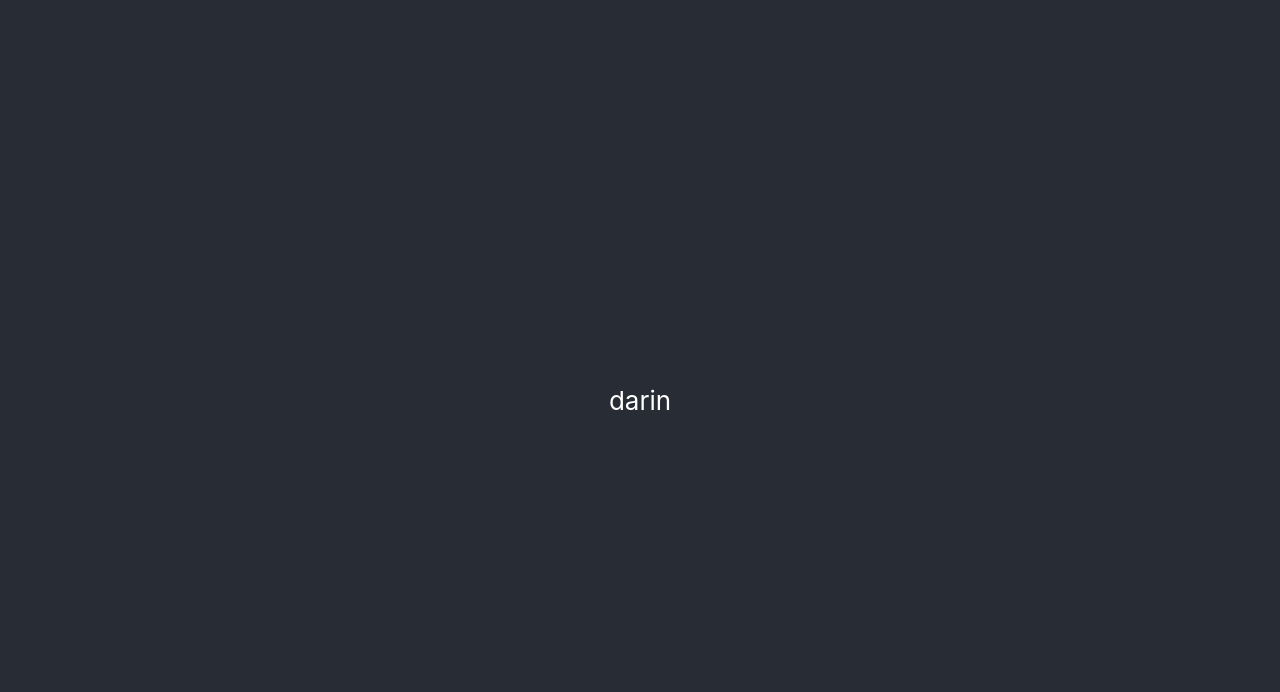
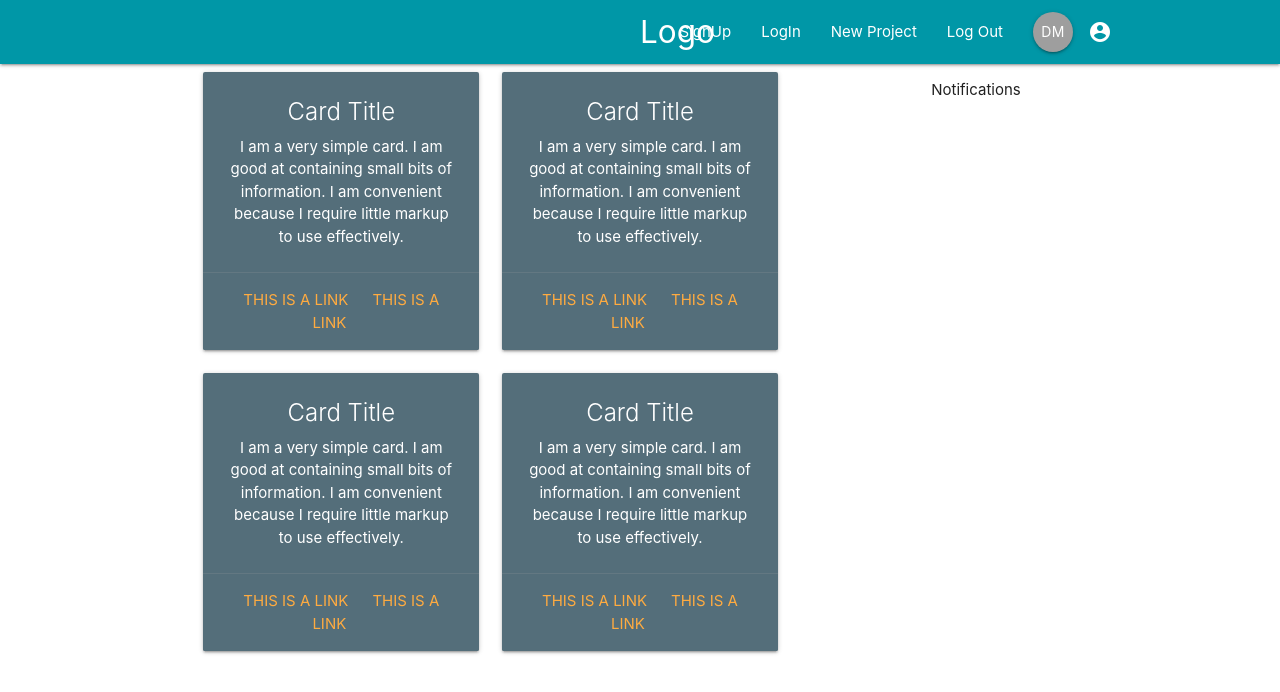
Before and after one commit to darinmarinov/React-Softuni, a React (Create React App) app: page / in a window 1280 px wide. Shown: the top 692 px of the page. Built offline with nearby package versions, Linux system fonts and the light colour scheme.

Commit message:
Adding Functional Components

```diff
--- a/src/App.js
+++ b/src/App.js
@@ -1,13 +1,18 @@
 import React from 'react';
-import { BrowserRouter } from 'react-router-dom'
+import { BrowserRouter, Switch, Route } from 'react-router-dom'
 import './App.css';
+import Nabvar from '../src/components/layout/Navbar'
+import Dashboard from '../src/components/dashboard/Dashboard'
 
 function App() {
   return (
     <BrowserRouter>
       <div className="App">
-        <header className="App-header">
-            <p>darin</p>
+        <header>
+            <Nabvar></Nabvar>
+            <Switch>
+              <Route path='/' component={Dashboard}/>
+            </Switch>
         </header>
       </div>
     </BrowserRouter>
--- a/src/components/dashboard/Dashboard.js
+++ b/src/components/dashboard/Dashboard.js
@@ -0,0 +1,24 @@
+import React from 'react'
+import Notifications from './Notifications'
+import ProjectLists from '../projects/ProjectList'
+
+export class Dashboard extends React.Component{
+
+
+    render(){
+        return(
+            <div className='dashboard container'>
+                <divc className='row'>
+                    <div className='col s12 m8'>
+                      <ProjectLists></ProjectLists>
+                    </div>
+                    <div className='col s12 m3 offset-m1'>
+                        <Notifications></Notifications>
+                    </div>
+                </divc>
+            </div>
+        )
+    }
+}
+
+export default Dashboard
--- a/src/components/dashboard/Notifications.js
+++ b/src/components/dashboard/Notifications.js
@@ -0,0 +1,11 @@
+import React from 'react'
+
+const Notifications = () => {
+    return(
+        <div>
+            <p>Notifications</p>
+        </div>
+    )
+}
+
+export default Notifications
--- a/src/components/layout/Navbar.js
+++ b/src/components/layout/Navbar.js
@@ -1,16 +1,23 @@
 import React from 'react';
 import { Link } from 'react-router-dom'
+import SignedInLinks from './SignedInLinks'
+import SignedOutLinks from './SignedOutLinks'
 
 const Navbar = () => {
     return (
-        <nav>
-            <div class="nav-wrapper">
-                <Link to='/' class="brand-logo">Logo</Link>
-                <ul id="nav-mobile" class="right hide-on-med-and-down">
-
-                </ul>
-            </div>
-        </nav>
+        <React.Fragment>
+            <nav>
+                <div className='nav-wrapper  cyan darken-2'>
+                    <div className='container'>
+                        <Link to='/' className='brand-logo'>Logo</Link>
+                        <ul id='nav-mobile' className='right hide-on-med-and-down'>
+                            <SignedOutLinks></SignedOutLinks>
+                            <SignedInLinks></SignedInLinks>
+                        </ul>
+                    </div>
+                </div>
+            </nav>
+        </React.Fragment>
     )
 }
 
--- a/src/components/layout/SignedInLinks.js
+++ b/src/components/layout/SignedInLinks.js
@@ -0,0 +1,15 @@
+import React from 'react';
+import { NavLink } from 'react-router-dom'
+
+const SignedInLinks = () => {
+    return (
+        <React.Fragment>
+            <li><NavLink to='/'>New Project</NavLink></li>
+            <li><NavLink to='/'>Log Out</NavLink></li>
+            <li><NavLink to='/' className='btn btn-floating grey'>DM</NavLink></li>
+            <i class="large material-icons">account_circle</i>
+        </React.Fragment>
+    )
+}
+
+export default SignedInLinks
--- a/src/components/layout/SignedOutLinks.js
+++ b/src/components/layout/SignedOutLinks.js
@@ -0,0 +1,13 @@
+import React from 'react';
+import { NavLink } from 'react-router-dom'
+
+const SignedOutLinks = () => {
+    return (
+        <React.Fragment>
+            <li><NavLink to='/'>SignUp</NavLink></li>
+            <li><NavLink to='/'>LogIn</NavLink></li>
+        </React.Fragment>
+    )
+}
+
+export default SignedOutLinks
--- a/src/components/projects/ProjectList.js
+++ b/src/components/projects/ProjectList.js
@@ -0,0 +1,16 @@
+import React from 'react'
+import ProjectSummary from './ProjectSummary'
+
+
+const ProjectLists = () => {
+    return (
+        <div class="row project-lists">
+           <ProjectSummary></ProjectSummary>
+           <ProjectSummary></ProjectSummary>
+           <ProjectSummary></ProjectSummary>
+           <ProjectSummary></ProjectSummary>
+        </div>
+    )
+}
+
+export default ProjectLists
--- a/src/components/projects/ProjectSummary.js
+++ b/src/components/projects/ProjectSummary.js
@@ -0,0 +1,21 @@
+import React from 'react'
+
+const ProjectSummary = () => {
+    return (
+        <div class="col s12 m6">
+            <div class="card blue-grey darken-1">
+                <div class="card-content white-text">
+                    <span class="card-title">Card Title</span>
+                    <p>I am a very simple card. I am good at containing small bits of information.
+                         I am convenient because I require little markup to use effectively.</p>
+                </div>
+                <div class="card-action">
+                    <a href="#">This is a link</a>
+                    <a href="#">This is a link</a>
+                </div>
+            </div>
+        </div>
+    )
+}
+
+export default ProjectSummary
```
